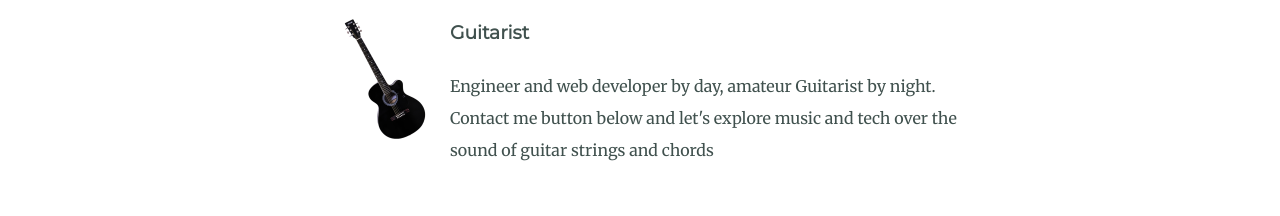
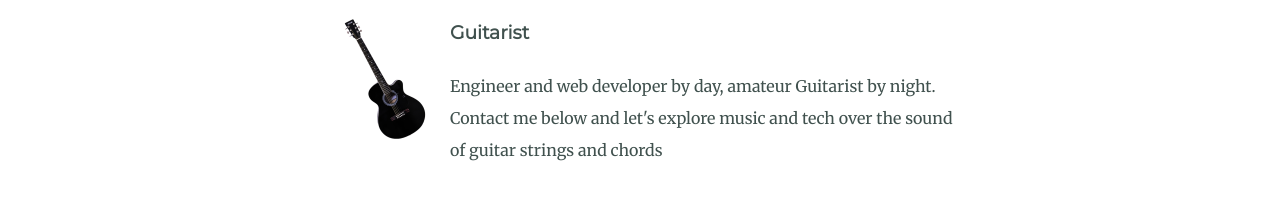
Before and after one commit to johnolajide/CV, a plain HTML site: page index.html in a window 1280 px wide. Shown: the part 1810-2026 px from the top of the page. Drawn offline with Linux system fonts and the light colour scheme; files that its build step writes are made by us from their sources.

Commit message:
Add files via upload

```diff
--- a/index.html
+++ b/index.html
@@ -38,7 +38,7 @@
       <div class="skill3">
         <img class="guitar" src="guitar.png" alt="guitar">
         <h3>Guitarist</h3>
-        <p>Engineer and web developer by day, amateur Guitarist by night. Contact me button below and let's explore music and tech over the sound of guitar strings and chords </p>
+        <p>Engineer and web developer by day, amateur Guitarist by night. Contact me below and let's explore music and tech over the sound of guitar strings and chords </p>
       </div>
     </div>
   </div>
```
